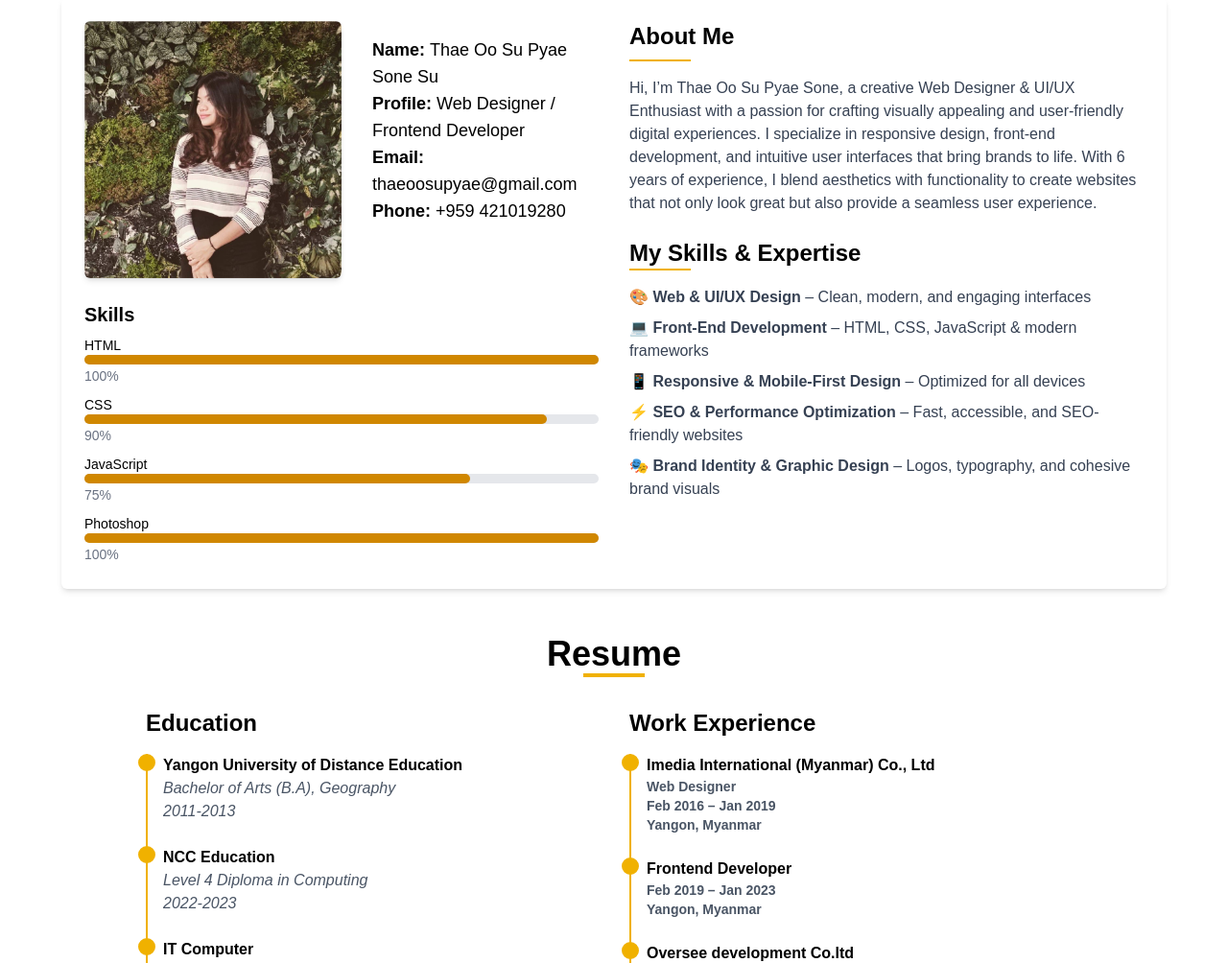
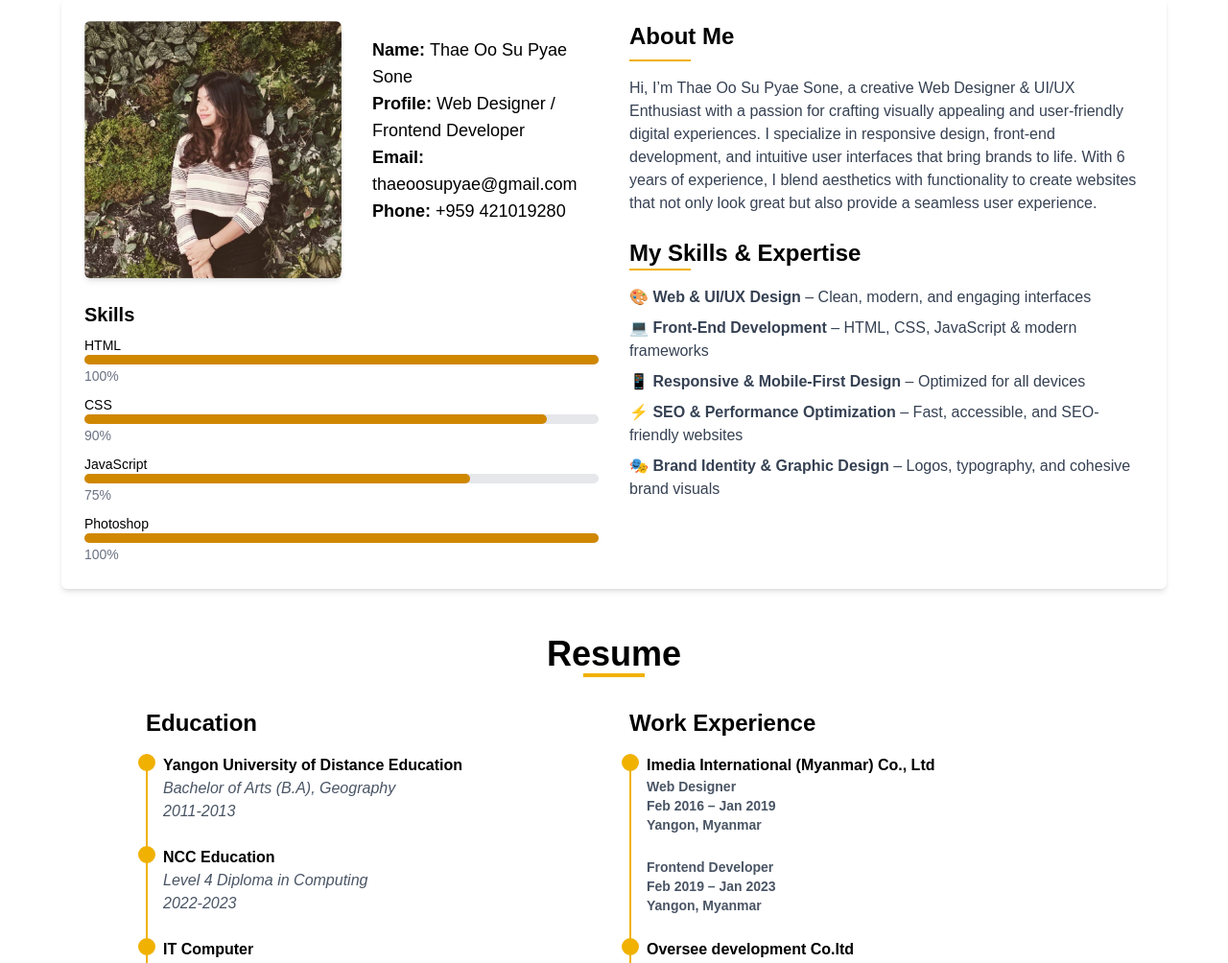
Before and after one commit to SLprogramming/better_portfolio, a React (Vite) app: page / in a window 1280 px wide. Shown: the part 802-1806 px from the top of the page at 96% size. Built offline with nearby package versions, Linux system fonts and the light colour scheme.

Commit message:
change: workexperience

```diff
--- a/src/components/Profile.jsx
+++ b/src/components/Profile.jsx
@@ -15,7 +15,7 @@ const Profile = () => {
         />
 
         <div className="mt-4 ms-4 w-full md:w-full lg:w-1/2">
-          <h2 className="text-lg font-semibold">Name: <span className="font-normal">Thae Oo Su Pyae Sone Su</span></h2>
+          <h2 className="text-lg font-semibold">Name: <span className="font-normal">Thae Oo Su Pyae Sone</span></h2>
           <h2 className="text-lg font-semibold">Profile: <span className="font-normal">Web Designer / Frontend Developer</span></h2>
           <h2 className="text-lg font-semibold">Email: <span className="font-normal">thaeoosupyae@gmail.com</span></h2>
           <h2 className="text-lg font-semibold">Phone: <span className="font-normal">+959 421019280</span></h2>
--- a/src/components/Resume.jsx
+++ b/src/components/Resume.jsx
@@ -93,21 +93,15 @@ const Resume = () => {
                 Web Designer <br/>
                 Feb 2016 – Jan 2019 <br/>
                  Yangon, Myanmar
-              </p>
-            </div>
-            <div className="mb-6">
-              <h3 className="font-bold relative">
-                {" "}
-                <div className="p-[7px] bg-yellow-500 inline-block absolute left-[-18px] border-2 border-yellow-500 rounded-full -translate-x-2"></div>
-                Frontend Developer
-
-
-              </h3>
+              </p> <br/>
               <p className="text-sm text-gray-600 font-semibold">
+                Frontend Developer <br/>
               Feb 2019 – Jan 2023 <br/>
               Yangon, Myanmar
               </p>
             </div>
+
+
             <div className="mb-6">
               <h3 className="font-bold relative">
                 {" "}
```
